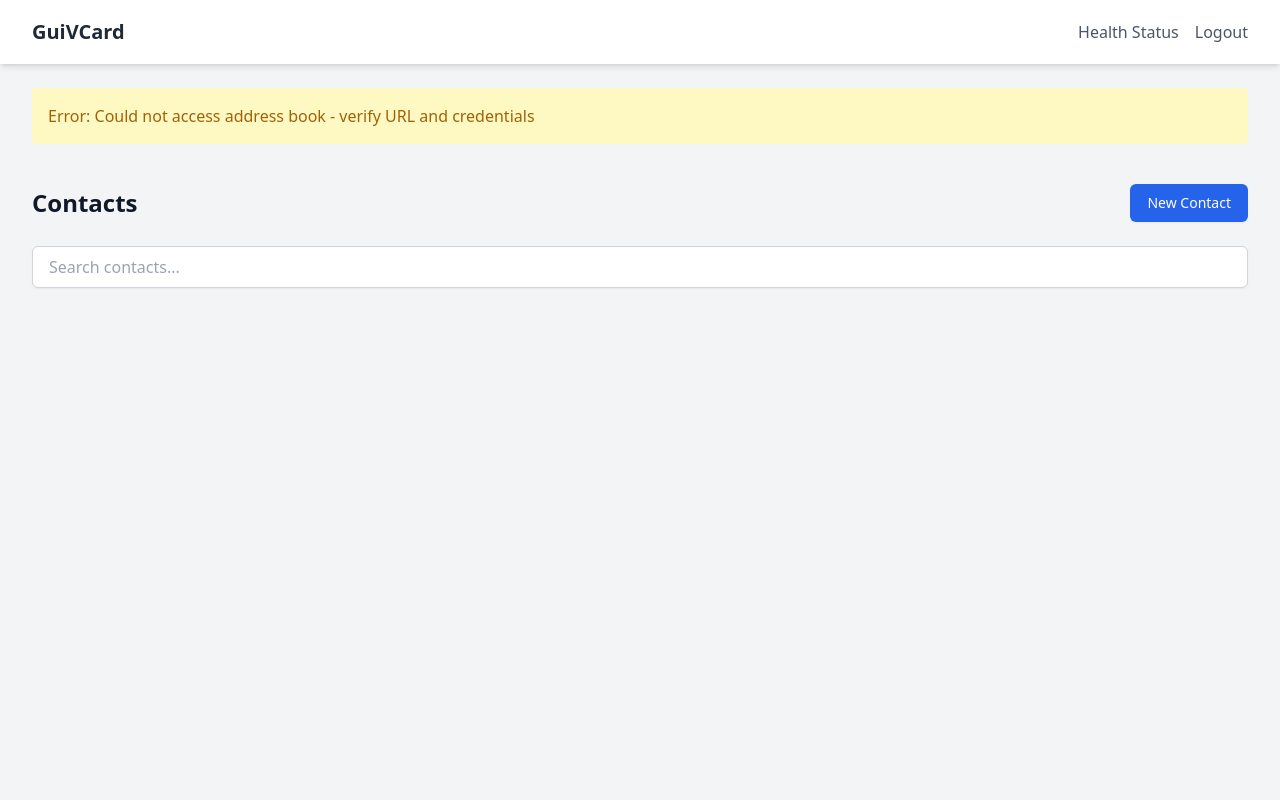
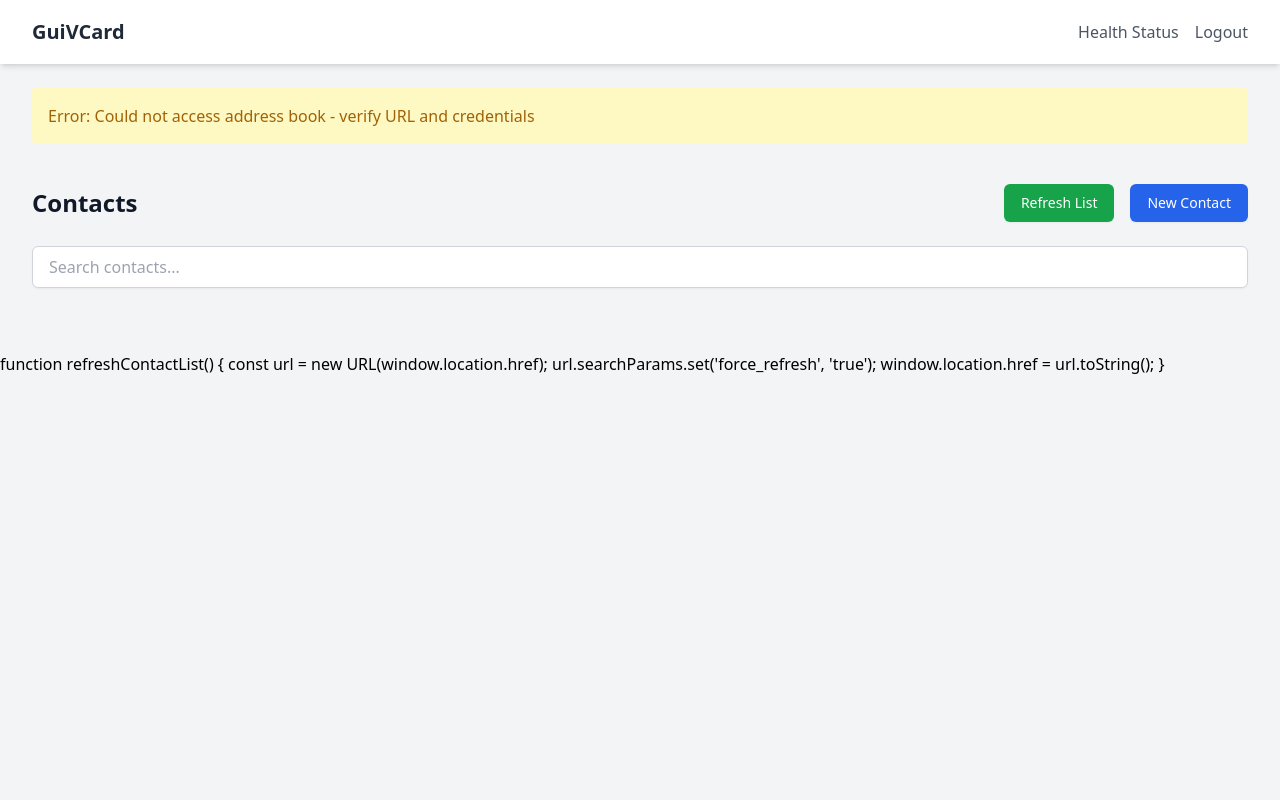
Before and after one commit to Tiritibambix/GUIVCard, a Flask app: page /contacts in a window 1280 px wide. Run offline with Flask 3, Linux system fonts and the light colour scheme; the visitor is signed in with stand-in values (Sample User, id 1); some libraries are stand-ins or nearby versions.

Commit message:
Add caching and manual refresh for contacts
Implemented server-side caching for contacts using a global cache with expiration.
Added a force_refresh parameter to bypass the cache and fetch fresh data.
Updated the frontend to include a "Refresh List" button, allowing users to manually refresh the contact list.
Ensured cache invalidation after contact creation, update, or deletion.

```diff
--- a/app/app.py
+++ b/app/app.py
@@ -25,6 +25,17 @@
 
 app = Flask(__name__)
 app.secret_key = os.urandom(24)  # for session management
+
+# Cache configuration
+import time
+from threading import Lock
+
+_contacts_cache = {
+    "data": None,
+    "timestamp": 0,
+    "lock": Lock()
+}
+CACHE_DURATION = 60  # Cache duration in seconds
 
 # Configuration from environment variables
 CARDDAV_URL = os.environ['CARDDAV_URL']
@@ -307,6 +318,14 @@
                     raise Exception(f"Failed to create contact: status {response.status_code}, body: {response.text}")
 
                 flash('Contact created successfully')
+                # Invalidate cache after creating a contact
+                with _contacts_cache["lock"]:
+                    _contacts_cache["data"] = None
+                    _contacts_cache["timestamp"] = 0
+                # Invalidate cache after updating a contact
+                with _contacts_cache["lock"]:
+                    _contacts_cache["data"] = None
+                    _contacts_cache["timestamp"] = 0
                 return redirect(url_for('contacts'))
             except Exception as e:
                 logger.error(f"Error creating contact: {str(e)}")
@@ -314,15 +333,9 @@
                 return redirect(url_for('contacts'))
 
         # List contacts via PROPFIND
-        # List contacts via PROPFIND
-        contacts = []
-        logger.info("Listing contacts...")
-
-        response = abook['session'].request(
-            'PROPFIND',
-            abook['url'],
-            headers={'Depth': '1'}
-        )
+        # List contacts via cache or force refresh
+        force_refresh = request.args.get('force_refresh', 'false').lower() == 'true'
+        contacts = get_cached_contacts(client, abook, force_refresh=force_refresh)
 
         if response.status_code == 207:
             logger.info(f"Found response from address book: {abook['url']}")
@@ -459,6 +472,74 @@
         flash(f"Error: {str(e)}")
         return render_template('index.html', contacts=[])
 
+# Cache utility functions
+def get_cached_contacts(client, abook, force_refresh=False):
+    with _contacts_cache["lock"]:
+        now = time.time()
+        if not force_refresh and _contacts_cache["data"] and (now - _contacts_cache["timestamp"]) < CACHE_DURATION:
+            return _contacts_cache["data"]
+
+        contacts = fetch_contacts_from_server(client, abook)
+        _contacts_cache["data"] = contacts
+        _contacts_cache["timestamp"] = now
+        return contacts
+
+def fetch_contacts_from_server(client, abook):
+    contacts = []
+    logger.info("Fetching contacts from server...")
+    response = abook['session'].request(
+        'PROPFIND',
+        abook['url'],
+        headers={'Depth': '1'}
+    )
+    if response.status_code == 207:
+        logger.info(f"Found response from address book: {abook['url']}")
+        from xml.etree import ElementTree
+        root = ElementTree.fromstring(response.content)
+        logger.info("Parsed XML response")
+
+        # Process each response element
+        ns = {'D': 'DAV:'}
+        for elem in root.findall('.//D:response', ns):
+            href = elem.find('.//D:href', ns).text
+            if not href.endswith('.vcf'):
+                continue
+
+            # Get the vCard data
+            card_url = urlparse(CARDDAV_URL).scheme + '://' + urlparse(CARDDAV_URL).netloc + href
+            logger.info(f"Fetching vCard from: {card_url}")
+            card_response = abook['session'].get(card_url)
+
+            if card_response.status_code != 200:
+                logger.warning(f"Failed to fetch vCard {href}: {card_response.status_code}")
+                continue
+
+            try:
+                # Parse vCard data
+                vcard_data = vobject.readOne(card_response.text)
+                contact_info = {
+                    'id': href.split('/')[-1],
+                    'name': getattr(vcard_data.fn, 'value', 'No Name'),
+                    'first_name': '',
+                    'last_name': '',
+                    'email': '',
+                    'phone': '',
+                    'org': '',
+                    'url': '',
+                    'birthday': '',
+                    'note': '',
+                    'photo': None,
+                    'address': None
+                }
+                # Additional parsing logic here...
+                contacts.append(contact_info)
+            except Exception as e:
+                logger.warning(f"Could not parse vCard {href}: {e}")
+                continue
+    else:
+        logger.error(f"Failed to list contacts: {response.status_code}")
+    return contacts
+
 @app.route('/contacts/update', methods=['POST'])
 @check_login_required
 def update_contact():
@@ -569,6 +650,10 @@
         logger.error(f"Error updating contact: {str(e)}")
         flash(f"Error updating contact: {str(e)}")
 
+    # Invalidate cache after deleting a contact
+    with _contacts_cache["lock"]:
+        _contacts_cache["data"] = None
+        _contacts_cache["timestamp"] = 0
     return redirect(url_for('contacts'))
 
 @app.route('/contacts/<contact_id>/delete', methods=['POST'])
--- a/app/templates/index.html
+++ b/app/templates/index.html
@@ -35,9 +35,14 @@
         <div class="px-4 py-6 sm:px-0">
             <div class="flex justify-between items-center mb-6">
                 <h1 class="text-2xl font-bold text-gray-900">Contacts</h1>
-                <button onclick="showNewContactModal()" class="inline-flex items-center px-4 py-2 border border-transparent text-sm font-medium rounded-md shadow-sm text-white bg-blue-600 hover:bg-blue-700">
-                    New Contact
-                </button>
+                <div class="flex space-x-4">
+                    <button onclick="refreshContactList()" class="inline-flex items-center px-4 py-2 border border-transparent text-sm font-medium rounded-md shadow-sm text-white bg-green-600 hover:bg-green-700">
+                        Refresh List
+                    </button>
+                    <button onclick="showNewContactModal()" class="inline-flex items-center px-4 py-2 border border-transparent text-sm font-medium rounded-md shadow-sm text-white bg-blue-600 hover:bg-blue-700">
+                        New Contact
+                    </button>
+                </div>
             </div>
 <!-- 🔍 Ajout dans le <main> au-dessus de la liste -->
 <div class="mb-4">
@@ -340,6 +345,11 @@
     });
 });
 </script>
+        function refreshContactList() {
+            const url = new URL(window.location.href);
+            url.searchParams.set('force_refresh', 'true');
+            window.location.href = url.toString();
+        }
     </script>
 </body>
 </html>
```
